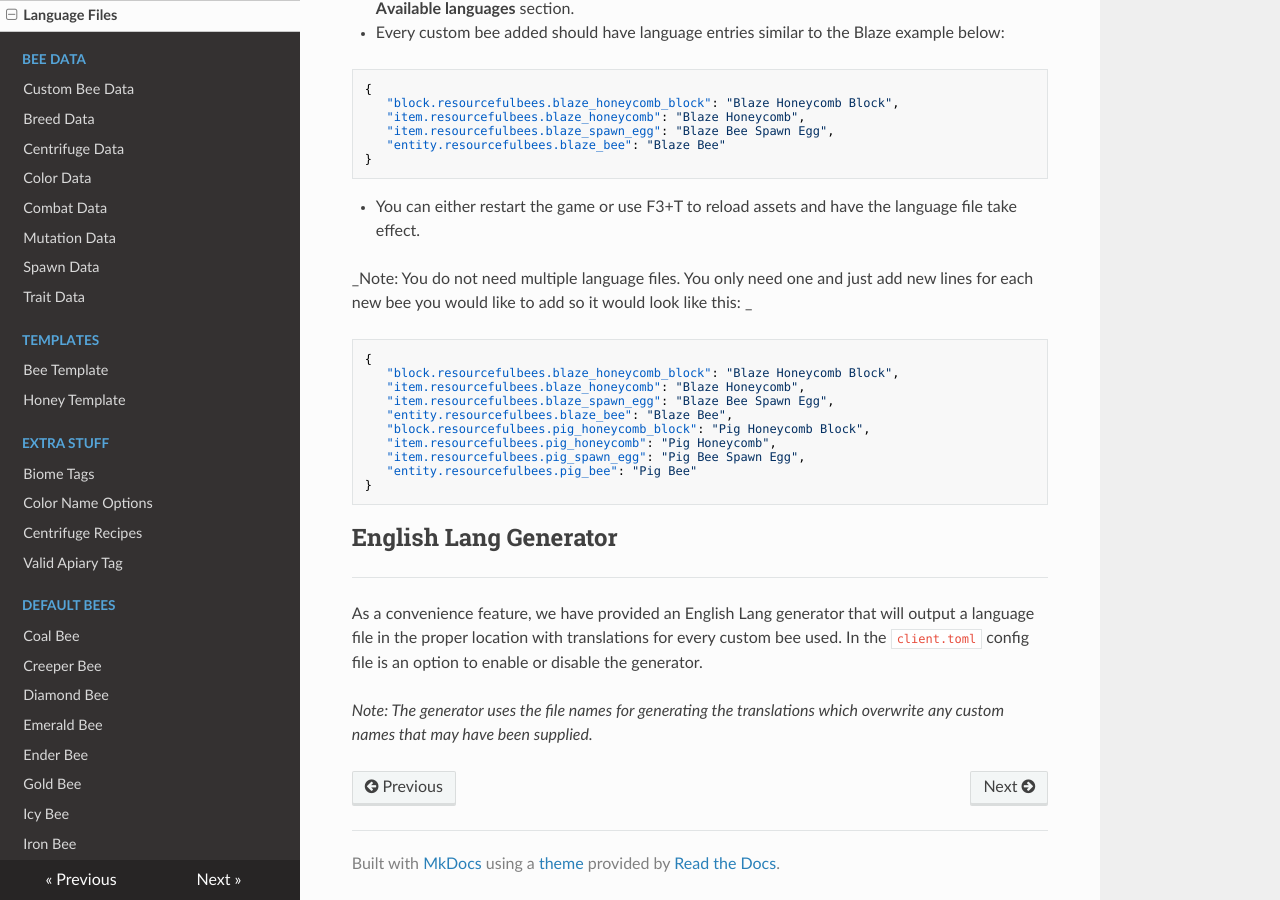
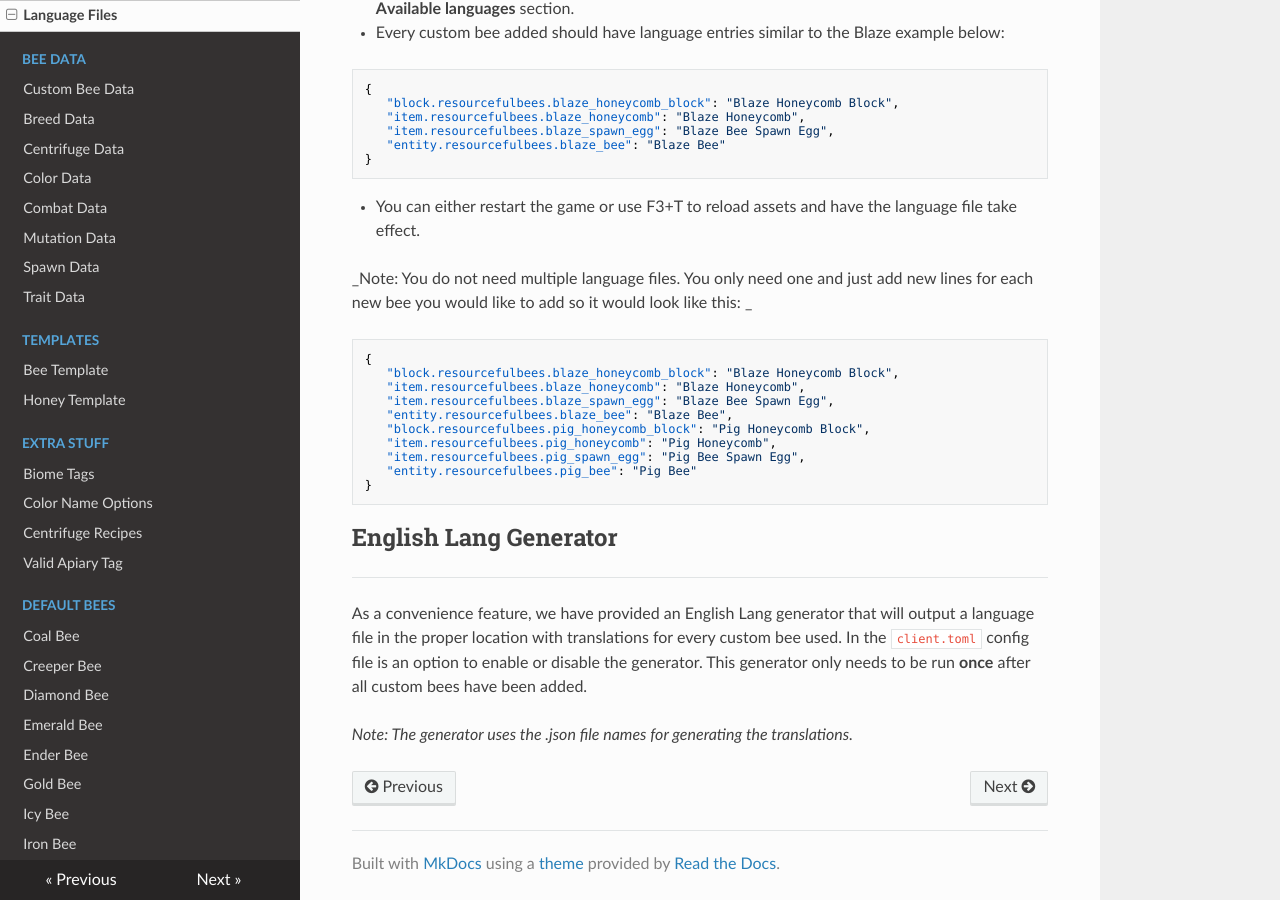
Before and after one commit to Team-Resourceful/ResourcefulBeesDocs, an MkDocs documentation site: the page built from docs/getting_started/language_files.md, in a window 1280 px wide and 900 px high, scrolled down 959 px. Built offline with MkDocs 1.6.1, drawn with Linux system fonts in a browser that asks for light colours; nearby versions of some CDN libraries.

Commit message:
docs/getting_started/language_files.md updated from https://stackedit.io/

```diff
--- a/docs/getting_started/language_files.md
+++ b/docs/getting_started/language_files.md
@@ -43,10 +43,10 @@ _Note: You do not need multiple language files. You only need one and just add n
 ## **English Lang Generator**
 ***
 
-As a convenience feature, we have provided an English Lang generator that will output a language file in the proper location with translations for every custom bee used. In the `client.toml` config file is an option to enable or disable the generator.
+As a convenience feature, we have provided an English Lang generator that will output a language file in the proper location with translations for every custom bee used. In the `client.toml` config file is an option to enable or disable the generator. This generator only needs to be run **once** after all custom bees have been added.
 
-_Note: The generator uses the file names for generating the translations which overwrite any custom names that may have been supplied._
+_Note: The generator uses the .json file names for generating the translations._
 <!--stackedit_data:
-eyJoaXN0b3J5IjpbLTEzMjk0NjgzNCwxMTYxMjM0MjIxLDEyOT
+eyJoaXN0b3J5IjpbMTcwMDM4NTEzNiwxMTYxMjM0MjIxLDEyOT
 cwMDQ5MjVdfQ==
 -->
```
